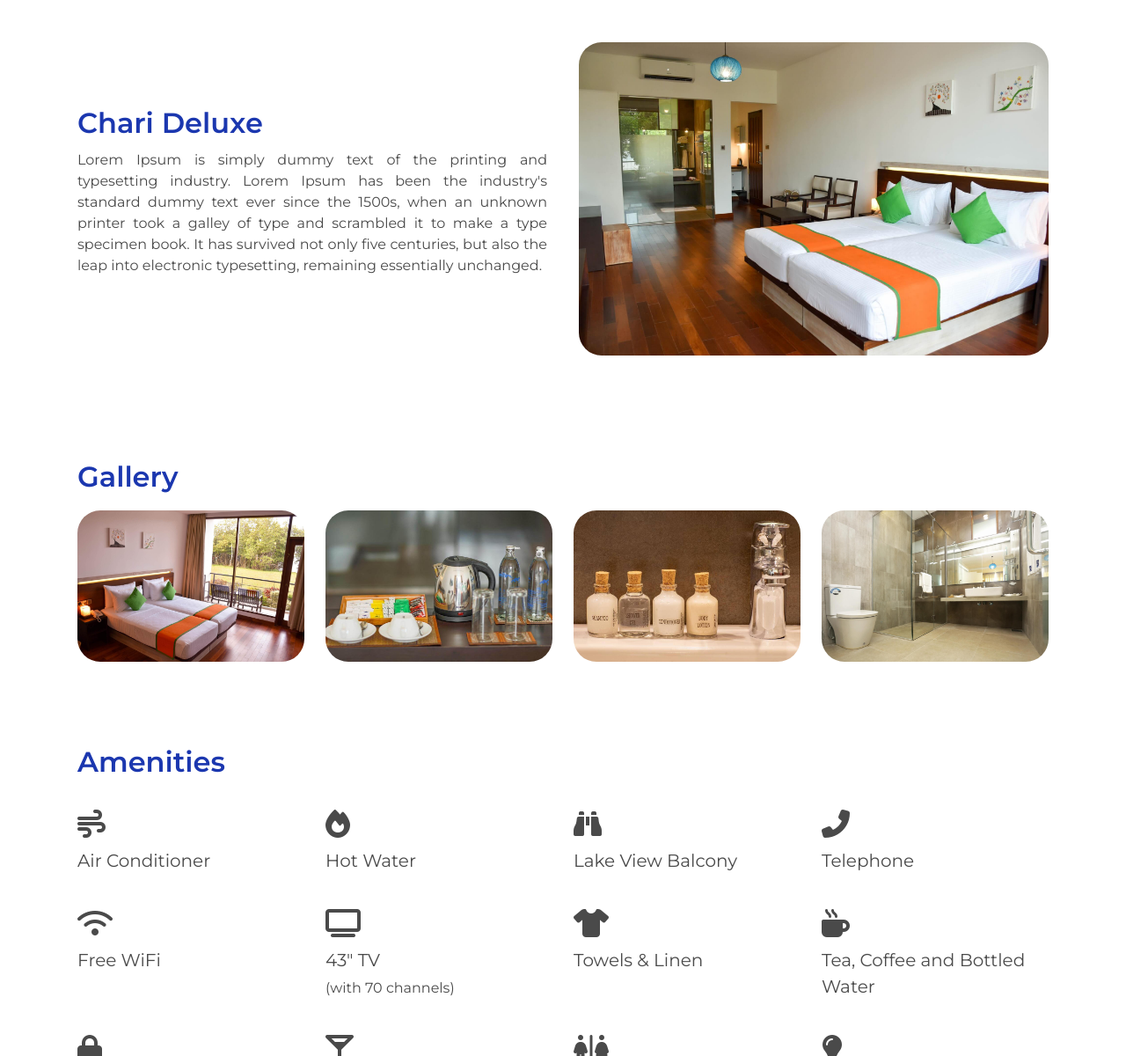
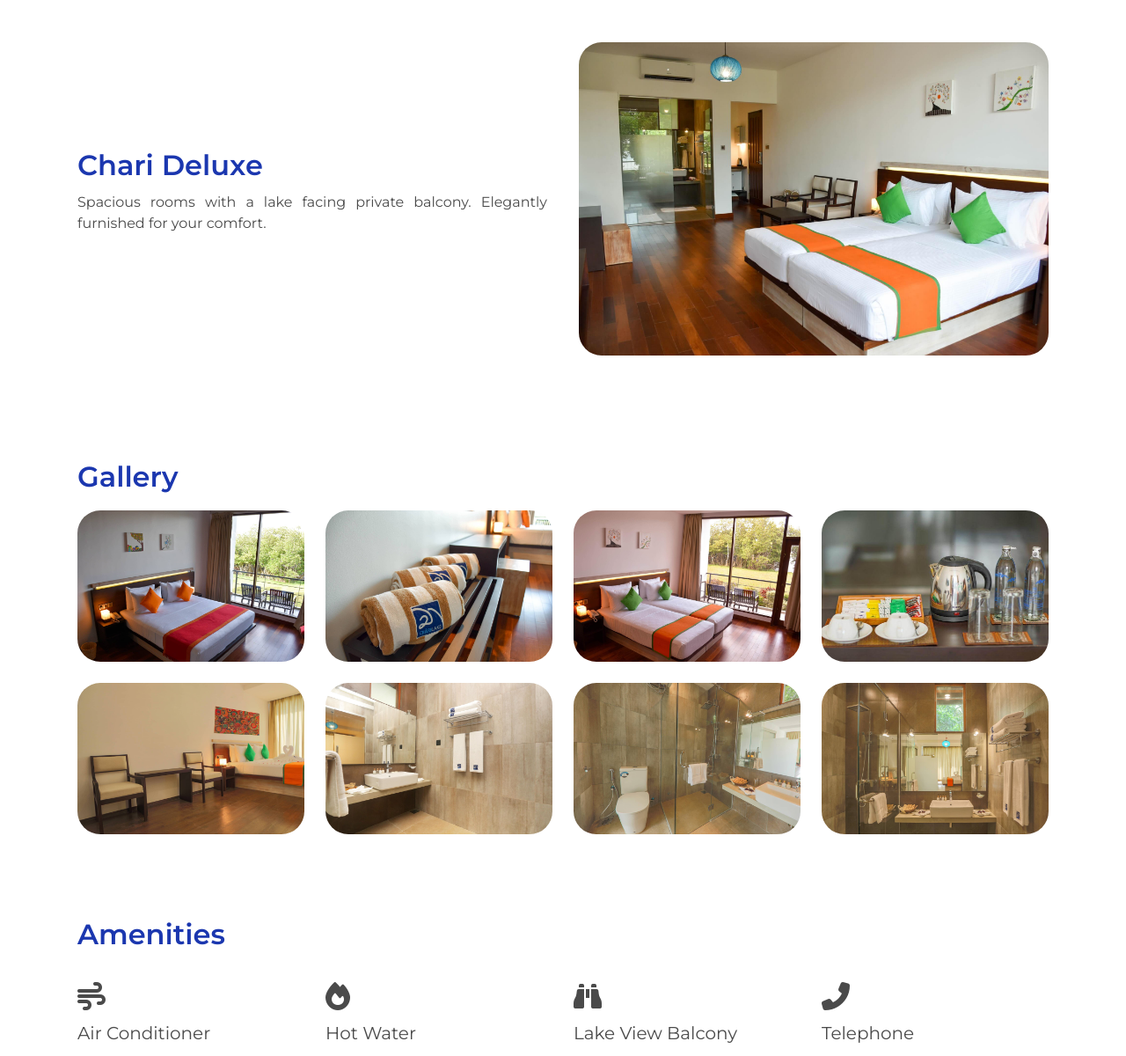
Before and after one commit to Iconicto/chari-lake, a Django app: page /rooms/chari-deluxe in a window 1280 px wide. Shown: the part 100-1300 px from the top of the page at 88% size. Run offline with Django 3.2, Linux system fonts and the light colour scheme; some libraries are stand-ins or nearby versions.

Commit message:
Updated Rooms Pages

```diff
--- /dev/null
+++ b/static/js/modal.js
@@ -0,0 +1,11 @@
+const modal = document.getElementById("modal");
+const selectedImg = document.getElementById("modal-image");
+
+function showImage(src) {
+  selectedImg.src = src;
+  modal.classList.add("is-active");
+}
+
+function closeImage() {
+  modal.classList.remove("is-active");
+}
--- /dev/null
+++ b/templates/frontend/partial/modal.html
@@ -0,0 +1,18 @@
+{% load static %}
+
+<div class="modal" id="modal">
+    <div class="modal-background" onclick="closeImage()"></div>
+    <div class="modal-content is-clipped" style="width: 60%">
+        <figure class="image is-full-desktop">
+            <img id="modal-image" alt="model image" src="">
+        </figure>
+    </div>
+    <button
+            class="modal-close is-large"
+            aria-label="close"
+            onclick="closeImage()"
+    ></button>
+</div>
+{% block js %}
+    <script type="text/javascript" src="{% static 'js/modal.js' %}"></script>
+{% endblock %}
--- a/templates/frontend/rooms.html
+++ b/templates/frontend/rooms.html
@@ -30,7 +30,7 @@
                         Family Deluxe
                     </h1>
                     <p class="has-text-justified mb-4 is-size-7-mobile">
-                        01 Large Bed & 02 Single Beds
+                        01 Large Bed & 2 Singe Beds in Attic
                     </p>
                     <p class="has-text-justified mb-4 is-size-7-mobile has-text-weight-bold">
                         BB-Rs.19000 =$ 103<br/>
@@ -51,7 +51,7 @@
                         Chari Deluxe
                     </h1>
                     <p class="has-text-justified mb-4 is-size-7-mobile">
-                        1 Large Bed
+                        1 Large Bed or 2 Single Bed
                     </p>
                     <p class="has-text-justified mb-4 is-size-7-mobile has-text-weight-bold">
                         BB-Rs.12000 =$ 65<br/>
--- a/templates/frontend/rooms/chari-deluxe.html
+++ b/templates/frontend/rooms/chari-deluxe.html
@@ -12,19 +12,14 @@
                         Chari Deluxe
                     </h1>
                     <p class="has-text-justified is-size-7-mobile mb-4">
-                    Lorem Ipsum is simply dummy text of the printing and typesetting industry. Lorem Ipsum has been
-                    the
-                    industry's standard dummy text ever since the 1500s, when an unknown printer took a galley of
-                    type
-                    and scrambled it to make a type specimen book. It has survived not only five centuries, but also
-                    the
-                    leap into electronic typesetting, remaining essentially unchanged.
+                        Spacious rooms with a lake facing private balcony. Elegantly furnished for your comfort.
                     </p>
                 </div>
                 <div class="column">
                     <figure class="image is-3by2">
-                    <img class="rounded-corners is-cover" src="{% static 'img/rooms/chari-deluxe/chari-deluxe-room.jpg' %}"
-                         alt="Chari Deluxe Room"/>
+                        <img class="rounded-corners is-cover is-clickable"
+                             src="{% static 'img/rooms/chari-deluxe/chari-deluxe-room.jpg' %}"
+                             alt="Chari Deluxe Room" onclick="showImage(this.src)"/>
                     </figure>
                 </div>
             </div>
@@ -40,29 +35,58 @@
                     </h1>
                 </div>
             </div>
-        <div class="columns is-4">
-            <div class="column">
-                <figure class="image is-3by2 image-room">
-                    <img class="rounded-corners is-cover" src="{% static 'img/rooms/chari-deluxe/out-side-view.jpg' %}"
-                         alt="outside view"/>
+            <div class="columns is-multiline is-4">
+                <div class="column is-one-quarter">
+                    <figure class="image is-3by2 image-room is-clickable">
+                        <img class="rounded-corners is-cover" src="{% static 'img/rooms/chari-deluxe/large-bed.jpg' %}"
+                             alt="large bed" onclick="showImage(this.src)"/>
                     </figure>
                 </div>
-            <div class="column">
-                <figure class="image is-3by2 image-room">
-                    <img class="rounded-corners is-cover" src="{% static 'img/rooms/chari-deluxe/tea-kit.jpg' %}"
-                         alt="tea kit"/>
+                <div class="column is-one-quarter">
+                    <figure class="image is-3by2 image-room is-clickable">
+                        <img class="rounded-corners is-cover" src="{% static 'img/rooms/chari-deluxe/towels.jpg' %}"
+                             alt="towels" onclick="showImage(this.src)"/>
                     </figure>
                 </div>
-            <div class="column">
-                <figure class="image is-3by2 image-room">
-                    <img class="rounded-corners is-cover" src="{% static 'img/rooms/chari-deluxe/toiletries.jpg' %}"
-                         alt="toiletries"/>
+                <div class="column  is-one-quarter">
+                    <figure class="image is-3by2 image-room is-clickable">
+                        <img class="rounded-corners is-cover"
+                             src="{% static 'img/rooms/chari-deluxe/out-side-view.jpg' %}"
+                             alt="outside view" onclick="showImage(this.src)"/>
                     </figure>
                 </div>
-            <div class="column">
+                <div class="column is-one-quarter">
+                    <figure class="image is-3by2 image-room is-clickable">
+                        <img class="rounded-corners is-cover" src="{% static 'img/rooms/chari-deluxe/tea-kit.jpg' %}"
+                             alt="tea kit" onclick="showImage(this.src)"/>
+                    </figure>
+                </div>
+
+                <div class="column is-one-quarter">
+                    <figure class="image is-3by2 image-room is-clickable">
+                        <img class="rounded-corners is-cover" src="{% static 'img/rooms/chari-deluxe/seatings.jpg' %}"
+                             alt="seatings" onclick="showImage(this.src)"/>
+                    </figure>
+                </div>
+                <div class="column is-one-quarter">
                     <figure class="image is-3by2 image-room">
-                    <img class="rounded-corners is-cover" src="{% static 'img/rooms/chari-deluxe/wash-room.jpg' %}"
-                         alt="wash room"/>
+                        <img class="rounded-corners is-cover is-clickable"
+                             src="{% static 'img/rooms/wash-room-1.jpg' %}" alt="wash room"
+                             onclick="showImage(this.src)"/>
+                    </figure>
+                </div>
+                <div class="column is-one-quarter">
+                    <figure class="image is-3by2 image-room">
+                        <img class="rounded-corners is-cover is-clickable"
+                             src="{% static 'img/rooms/wash-room-2.jpg' %}" alt="wash room"
+                             onclick="showImage(this.src)"/>
+                    </figure>
+                </div>
+                <div class="column is-one-quarter">
+                    <figure class="image is-3by2 image-room">
+                        <img class="rounded-corners is-cover is-clickable"
+                             src="{% static 'img/rooms/wash-room-3.jpg' %}" alt="wash room"
+                             onclick="showImage(this.src)"/>
                     </figure>
                 </div>
             </div>
@@ -70,5 +94,5 @@
     </section>
 
     {% include 'frontend/partial/amenities.html' %}
-
+    {% include 'frontend/partial/modal.html' %}
 {% endblock %}
```
Also changed, not shown: static/js/gallery.js (deleted, +0 -28 lines), templates/frontend/gallery.html (+1 -14 lines), templates/frontend/rooms/family-deluxe.html (+27 -15 lines), static/img/rooms/chari-deluxe/large-bed.jpg (added), static/img/rooms/chari-deluxe/seatings.jpg (added), static/img/rooms/chari-deluxe/toiletries.jpg (deleted), static/img/rooms/chari-deluxe/towels.jpg (added), static/img/rooms/chari-deluxe/wash-room.jpg (deleted), static/img/rooms/family-deluxe/attic.jpg, static/img/rooms/family-deluxe/kids-beds-2.jpg (added), static/img/rooms/wash-room-1.jpg (renamed from static/img/rooms/family-deluxe/wash-room.jpg), static/img/rooms/wash-room-2.jpg (added), static/img/rooms/wash-room-3.jpg (added). Lines whose indentation alone changed are shown as unchanged.
